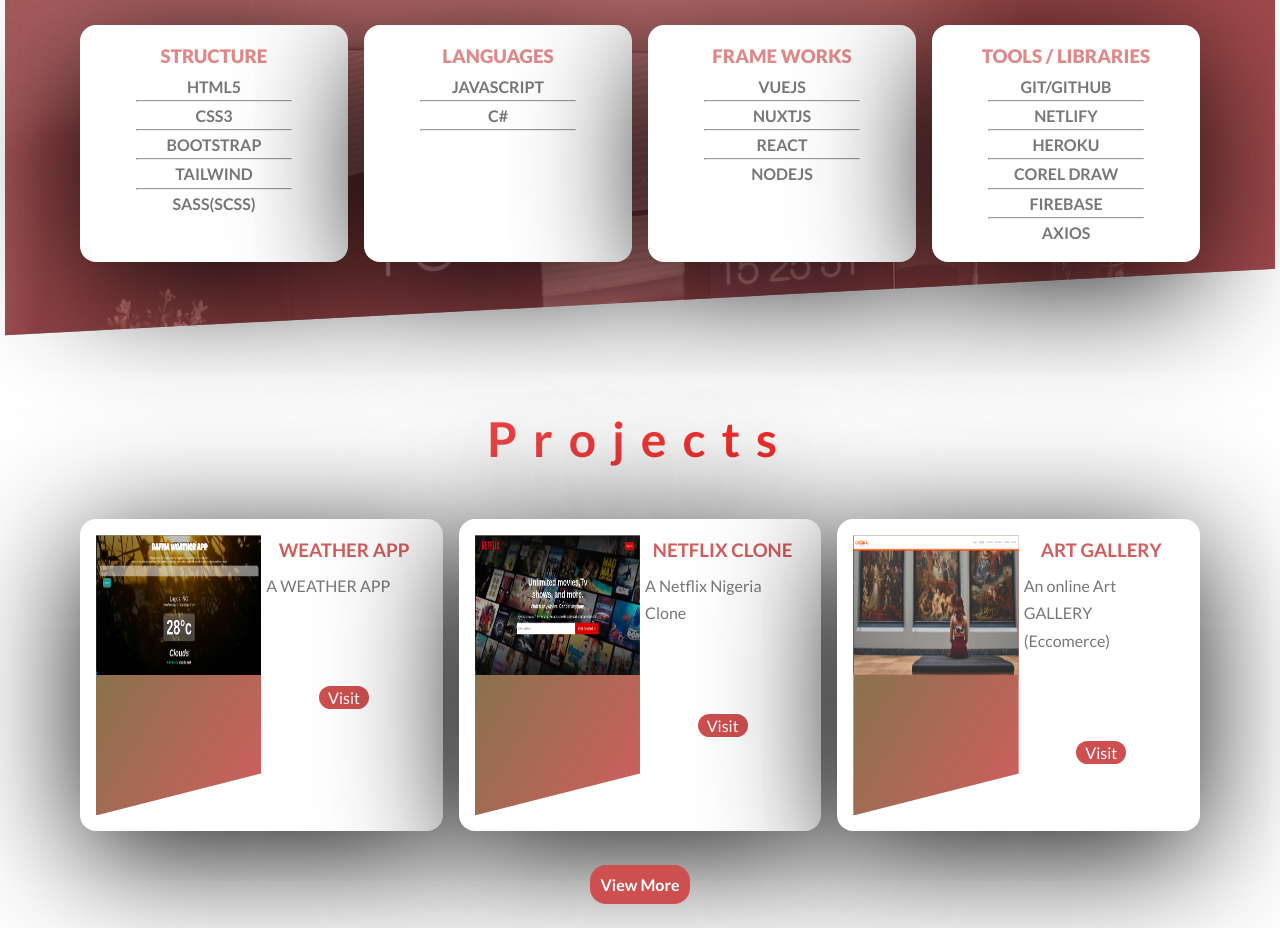
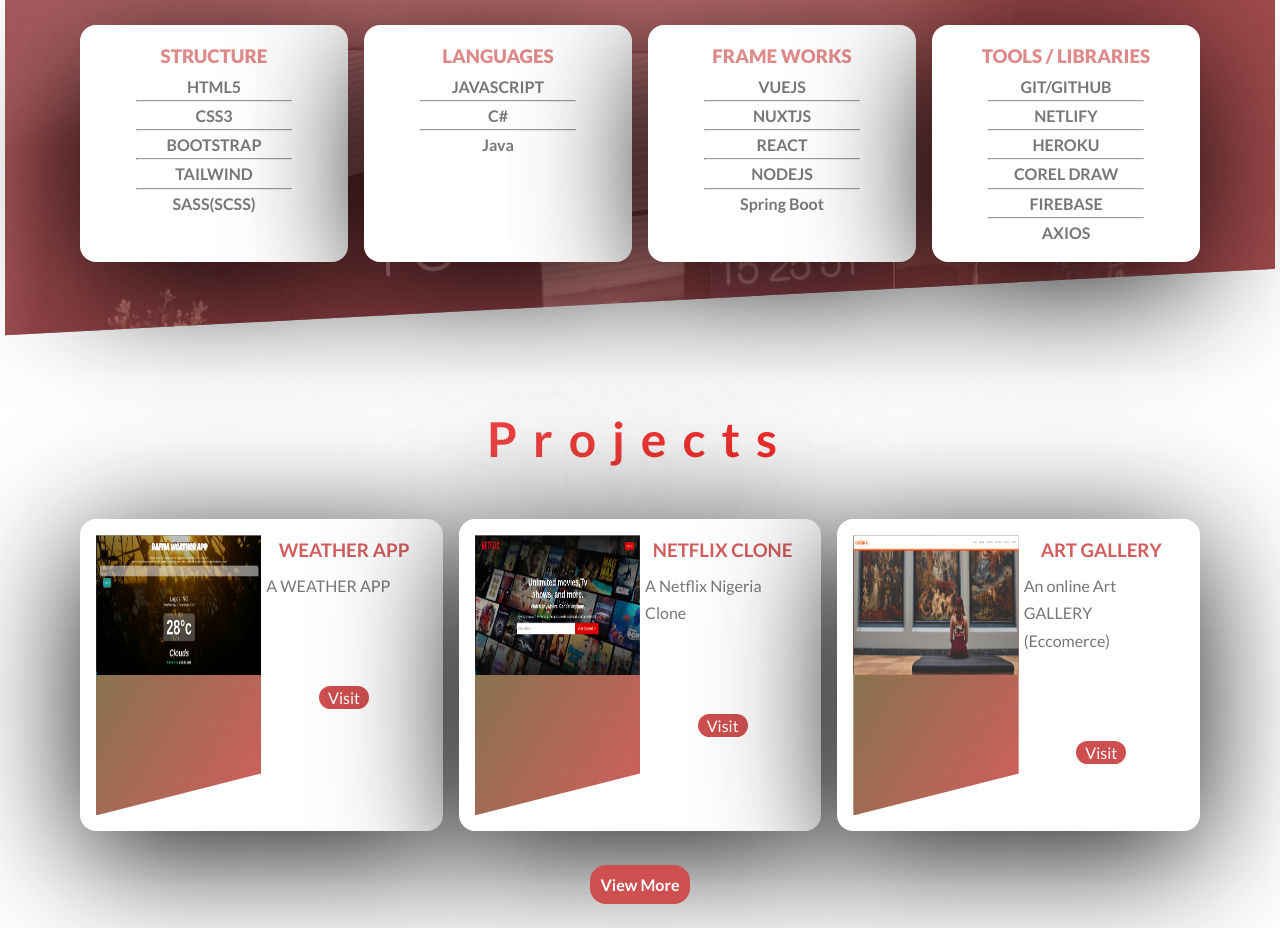
Before and after one commit to favourmark05/mfonido, a Vue app: page / in a window 1280 px wide. Shown: the part 1660-2588 px from the top of the page. Built offline with nearby package versions, Linux system fonts and the light colour scheme; what vue-sweetalert2 would draw is missing.

Commit message:
skills added

```diff
--- a/src/components/webLayers/skills.vue
+++ b/src/components/webLayers/skills.vue
@@ -25,6 +25,7 @@
           <hr />
           <p>C#</p>
           <hr />
+          <p>Java</p>
         </div>
         <div class="card">
           <h3>FRAME WORKS</h3>
@@ -35,6 +36,8 @@
           <p>REACT</p>
           <hr />
           <p>NODEJS</p>
+          <hr/>
+          <p>Spring Boot</p>
         </div>
         <div class="card">
           <h3>TOOLS / LIBRARIES</h3>
```
